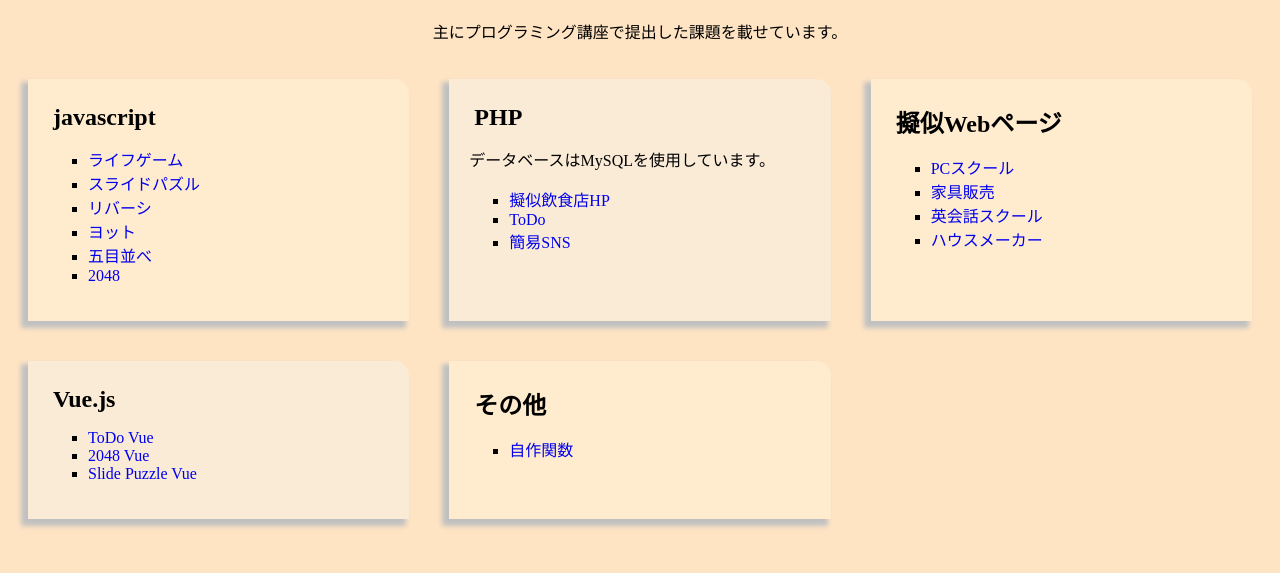
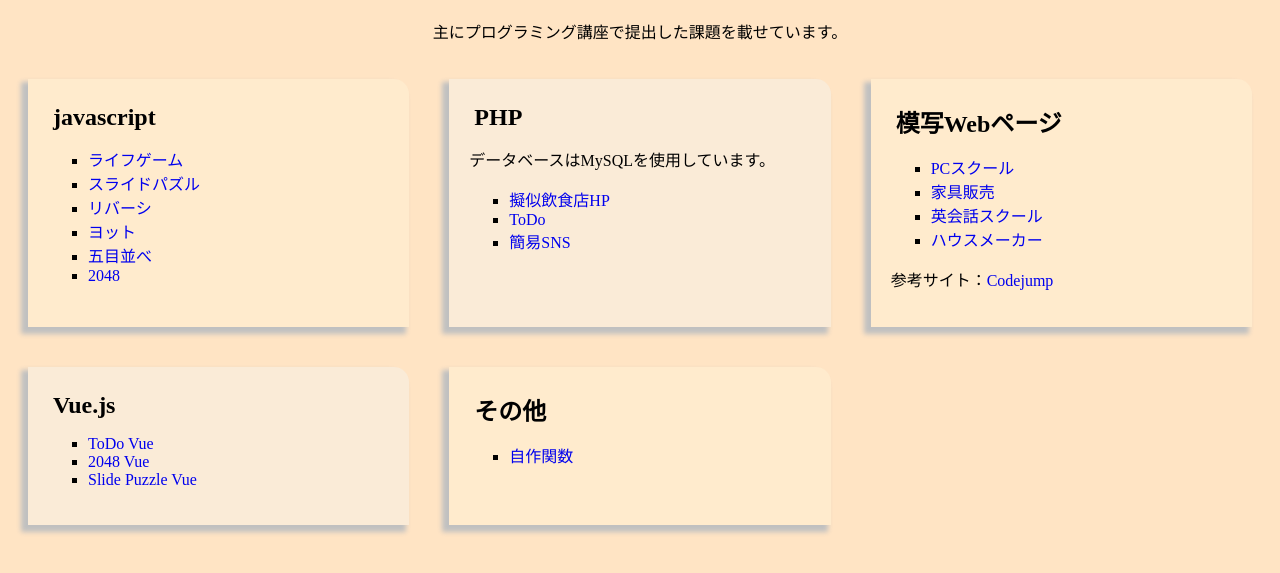
Before and after one commit to Lycoris314/portfolio, a plain HTML site: page index.html in a window 1280 px wide. Shown: the part 61-634 px from the top of the page. Drawn offline with Linux system fonts and the light colour scheme.

Commit message:
微修正

```diff
--- a/index.css
+++ b/index.css
@@ -38,7 +38,7 @@ div.grid > div:nth-child(even) {
 }
 
 ul {
-    list-style: square;
+    list-style-type: square;
 }
 
 a {
--- a/index.html
+++ b/index.html
@@ -72,7 +72,7 @@
             </div>
 
             <div>
-                <h2>擬似Webページ</h2>
+                <h2>模写Webページ</h2>
                 <ul>
                     <li>
                         <a href="https://lycoris314.github.io/PCschool_HP/"
@@ -96,6 +96,7 @@
                         >
                     </li>
                 </ul>
+                <p>参考サイト：<a href="https://code-jump.com/">Codejump</a></p>
             </div>
 
             <div>
@@ -106,7 +107,9 @@
                             >ToDo Vue</a
                         >
                     </li>
-                    <li><a href="https://2048vue.vercel.app/">2048 Vue</a></li>
+                    <li>
+                        <a href="https://2048vue.vercel.app/">2048 Vue</a>
+                    </li>
                     <li>
                         <a href="https://slide-puzzle-vue.vercel.app/"
                             >Slide Puzzle Vue</a
```
